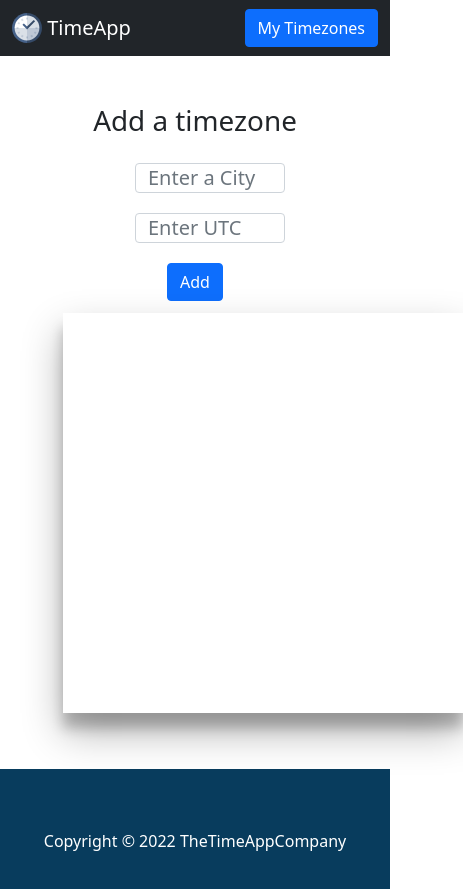
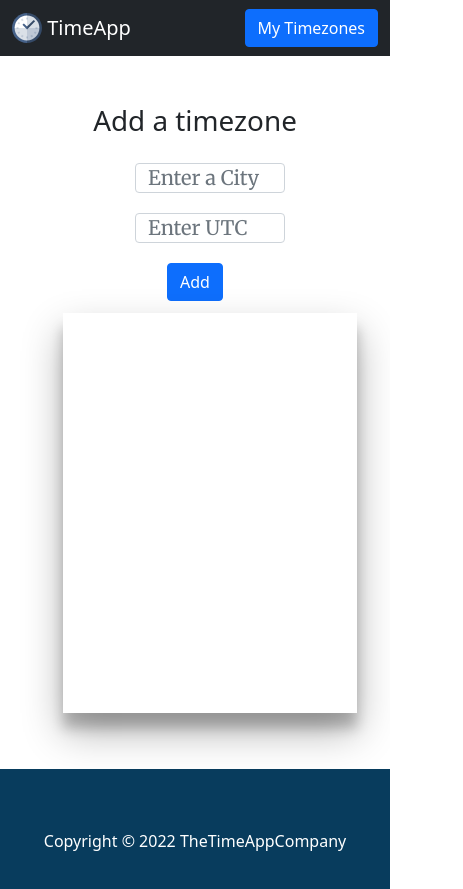
Before and after one commit to argjend551/TimeApp, a React (Vite) app: page /MyTimezones in a window 390 px wide. Shown: the whole page, 463 px wide, since content can reach past the window. Built offline with nearby package versions, Linux system fonts and the light colour scheme; grey boxes are pictures that could not be loaded.

Commit message:
Made the the favoitelist div responsive

```diff
--- a/public/css/style.css
+++ b/public/css/style.css
@@ -18,6 +18,7 @@
   height: 30px;
   font-size: 20px;
   margin-left: 30px;
+  font-family: 'Merriweather';
 }
 .form {
   display: inline-block;
@@ -25,16 +26,18 @@
 }
 .favoriteCity {
   color: white;
+  font-family: 'Merriweather';
 }
+
 .favoriteList {
   display: inline-block;
   margin-top: 4%;
-  width: 400px;
+  width: clamp(200px,100%,400px);
   height: 400px;
   padding: 0.5rem 0.5rem;
   vertical-align: middle;
   margin-left: 5%;
-  box-shadow: 0 19px 38px rgba(0,0,0,0.30), 0 15px 12px rgba(0,0,0,0.22);
+  box-shadow: 0 19px 38px rgba(0, 0, 0, 0.3), 0 15px 12px rgba(0, 0, 0, 0.22);
   overflow-y: scroll;
 }
 
```
